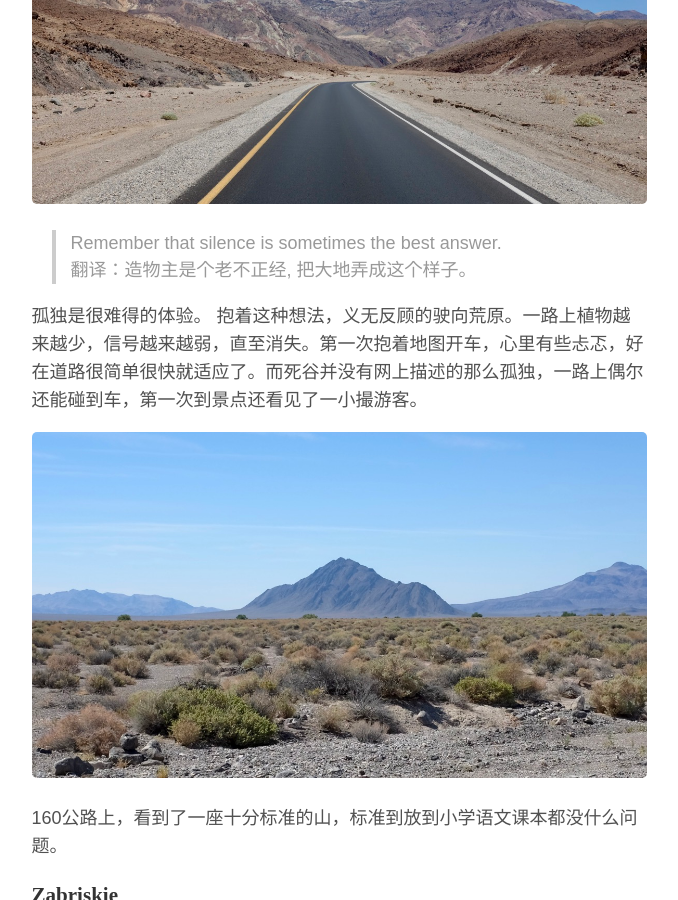
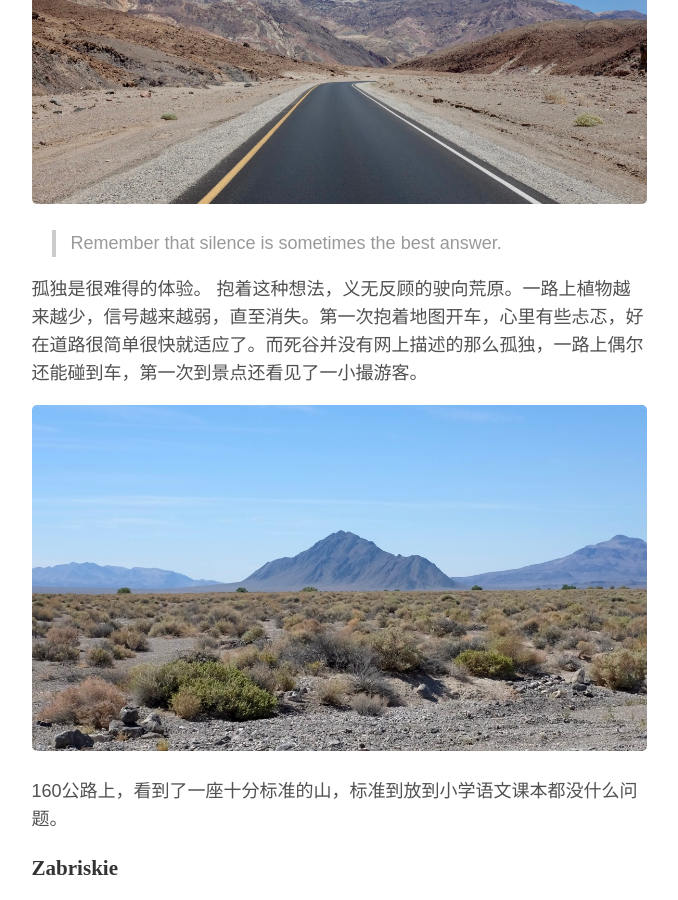
Before and after one commit to cuiwenzhe/blogs, a Jekyll site: the page built from _posts/2018-07-05-death-valley.md, in a window 1280 px wide and 900 px high, scrolled down 362 px. Shown: the whole window, without its empty margins (301-979 px from the left). Built offline with Jekyll 4.4.1, drawn with Linux system fonts in a browser that asks for light colours.

Commit message:
death valley

```diff
--- a/_posts/2018-07-05-death-valley.md
+++ b/_posts/2018-07-05-death-valley.md
@@ -7,7 +7,6 @@ tags: [journey]
 image: /journey/death_valley/artist.jpg
 ---
 > Remember that silence is sometimes the best answer.
-翻译：造物主是个老不正经, 把大地弄成这个样子。
 
 孤独是很难得的体验。 抱着这种想法，义无反顾的驶向荒原。一路上植物越来越少，信号越来越弱，直至消失。第一次抱着地图开车，心里有些忐忑，好在道路很简单很快就适应了。而死谷并没有网上描述的那么孤独，一路上偶尔还能碰到车，第一次到景点还看见了一小撮游客。
 
```
Also changed, not shown: 1 other file.
